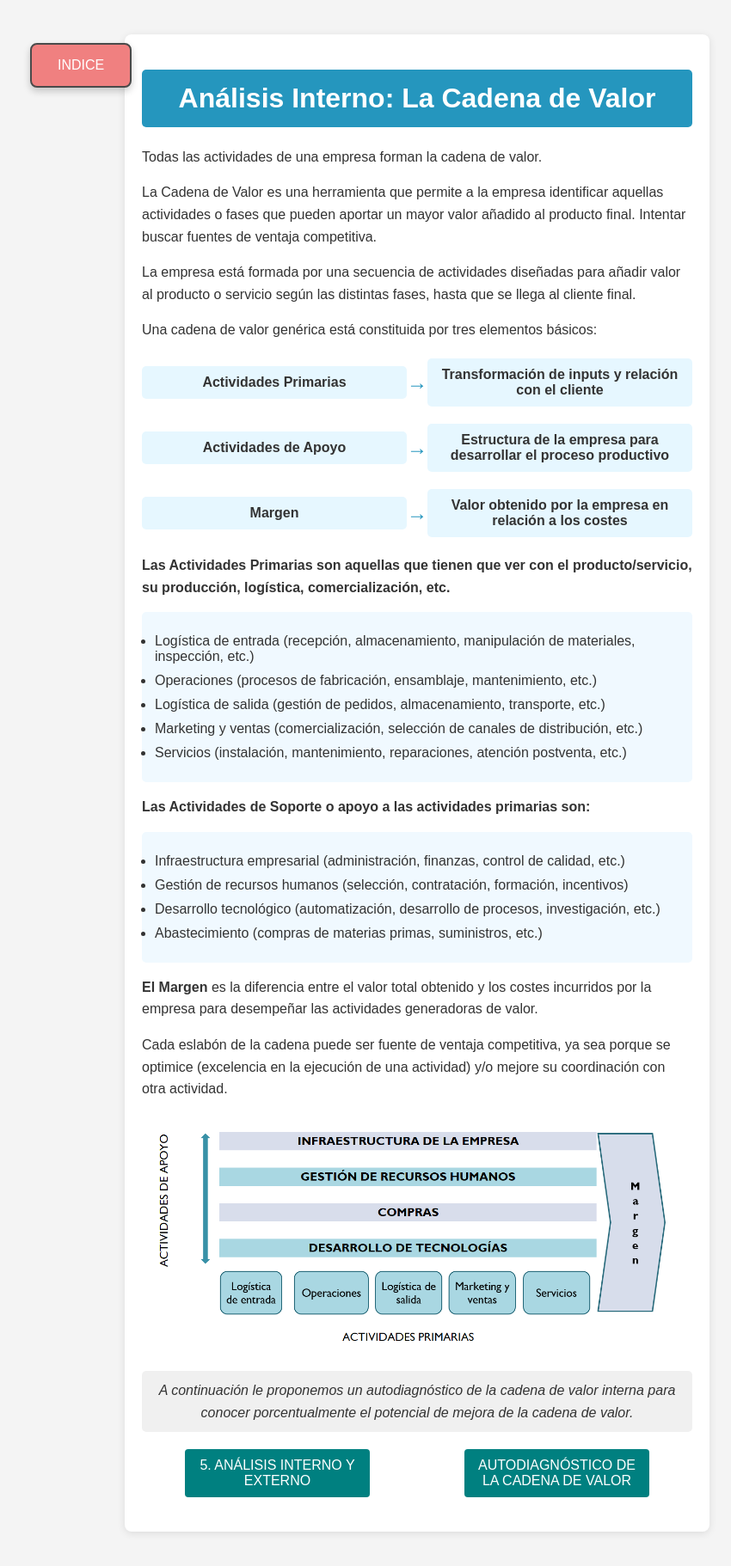
After one commit to ElvisValdivia/TG_Planeamiento_Luna_Mamani_Paja_Chino, a PHP site: page /Formularios/cadena.php in a window 1280 px wide. The commit adds this page. Shown: the whole page at 86% size, without its empty margins (155-1005 px from the left). Run offline with PHP 8.4, Linux system fonts and the light colour scheme.

Commit message:
Funcionalidad de diagnostico

```diff
--- /dev/null
+++ b/Sistema_de_Gestion_PETI/Formularios/cadena.php
@@ -0,0 +1,87 @@
+<!DOCTYPE html>
+<html lang="es">
+
+<head>
+    <meta charset="UTF-8">
+    <meta name="viewport" content="width=device-width, initial-scale=1.0">
+    <title>Análisis Interno: La Cadena de Valor</title>
+    <link rel="stylesheet" href="../css/cadena.css">
+</head>
+
+<body>
+    <a class="volver" href="../principal.php">INDICE</a>
+    <div class="container">
+        <h1>Análisis Interno: La Cadena de Valor</h1>
+        <p>Todas las actividades de una empresa forman la cadena de valor.</p>
+        <p>
+            La Cadena de Valor es una herramienta que permite a la empresa identificar aquellas actividades o fases
+            que pueden aportar un mayor valor añadido al producto final. Intentar buscar fuentes de ventaja competitiva.
+        </p>
+        <p>
+            La empresa está formada por una secuencia de actividades diseñadas para añadir valor al producto o servicio
+            según
+            las distintas fases, hasta que se llega al cliente final.
+        </p>
+        <p>Una cadena de valor genérica está constituida por tres elementos básicos:</p>
+
+        <!-- Representación de las Actividades Primarias y de Apoyo -->
+        <div class="flex-container">
+            <div class="flex-item">Actividades Primarias</div>
+            <div class="arrow">→</div>
+            <div class="flex-item">Transformación de inputs y relación con el cliente</div>
+        </div>
+
+        <div class="flex-container">
+            <div class="flex-item">Actividades de Apoyo</div>
+            <div class="arrow">→</div>
+            <div class="flex-item">Estructura de la empresa para desarrollar el proceso productivo</div>
+        </div>
+
+        <div class="flex-container">
+            <div class="flex-item">Margen</div>
+            <div class="arrow">→</div>
+            <div class="flex-item">Valor obtenido por la empresa en relación a los costes</div>
+        </div>
+
+        <h2>Las Actividades Primarias son aquellas que tienen que ver con el producto/servicio, su producción,
+            logística, comercialización, etc. </h2>
+        <ul>
+            <li>Logística de entrada (recepción, almacenamiento, manipulación de materiales, inspección, etc.)</li>
+            <li>Operaciones (procesos de fabricación, ensamblaje, mantenimiento, etc.)</li>
+            <li>Logística de salida (gestión de pedidos, almacenamiento, transporte, etc.)</li>
+            <li>Marketing y ventas (comercialización, selección de canales de distribución, etc.)</li>
+            <li>Servicios (instalación, mantenimiento, reparaciones, atención postventa, etc.)</li>
+        </ul>
+
+        <h2>Las Actividades de Soporte o apoyo a las actividades primarias son: </h2>
+        <ul>
+            <li>Infraestructura empresarial (administración, finanzas, control de calidad, etc.)</li>
+            <li>Gestión de recursos humanos (selección, contratación, formación, incentivos)</li>
+            <li>Desarrollo tecnológico (automatización, desarrollo de procesos, investigación, etc.)</li>
+            <li>Abastecimiento (compras de materias primas, suministros, etc.)</li>
+        </ul>
+
+        <p>
+            <strong>El Margen</strong> es la diferencia entre el valor total obtenido y los costes incurridos por la
+            empresa
+            para desempeñar las actividades generadoras de valor.
+        </p>
+
+        <p>Cada eslabón de la cadena puede ser fuente de ventaja competitiva, ya sea porque se optimice (excelencia en
+            la ejecución de una actividad) y/o mejore su coordinación con otra actividad.</p>
+
+        <img src="../Images/cuadro.png" class="imagen-cadena">
+        <p class="info-final">
+            A continuación le proponemos un autodiagnóstico de la cadena de valor interna para conocer porcentualmente
+            el potencial de mejora de la cadena de valor.
+        </p>
+
+        <div class="info-box">
+            <a class="info-item" href="../Formularios/analisisIE.php">5. ANÁLISIS INTERNO Y EXTERNO</a>
+            <a class="info-item" href="../Formularios/cadena_diagnostico.php">AUTODIAGNÓSTICO DE LA CADENA DE VALOR</a>
+        </div>
+
+    </div>
+</body>
+
+</html>
--- /dev/null
+++ b/Sistema_de_Gestion_PETI/css/cadena.css
@@ -0,0 +1,141 @@
+body {
+    font-family: Arial, sans-serif;
+    background-color: #f4f4f4;
+    margin: 0;
+    padding: 0;
+}
+
+.container {
+    width: 50%;
+    margin: auto;
+    padding: 20px;
+    background-color: #ffffff;
+    border-radius: 8px;
+    box-shadow: 0 2px 10px rgba(0, 0, 0, 0.1);
+    margin-top: 40px;
+    margin-bottom: 40px;
+}
+
+h1 {
+    background-color: #2596be;
+    color: white;
+    padding: 15px;
+    border-radius: 5px;
+    text-align: center;
+}
+
+h2 {
+    font-size: 16px;
+    line-height: 1.6;
+    font-weight: bold;
+    color: #333;
+}
+
+p {
+    font-size: 16px;
+    line-height: 1.6;
+    color: #333;
+}
+
+.flex-container {
+    display: flex;
+    align-items: center;
+    justify-content: space-between;
+    margin: 20px 0;
+}
+
+.flex-item {
+    background-color: #e6f7ff;
+    padding: 10px;
+    border-radius: 5px;
+    flex-basis: 45%;
+    text-align: center;
+    font-weight: bold;
+    color: #333;
+}
+
+.arrow {
+    font-size: 24px;
+    font-weight: bold;
+    color: #2596be;
+}
+
+ul {
+    background-color: #f0f9ff;
+    padding: 15px;
+    border-radius: 5px;
+}
+
+ul li {
+    margin: 10px 0;
+    color: #333;
+}
+
+strong {
+    color: #333;
+}
+
+.info-final {
+    margin-top: 20px;
+    background-color: #f0f0f0;
+    padding: 10px;
+    border-radius: 5px;
+    text-align: center;
+    color: #333;
+    font-style: italic;
+}
+
+.imagen-cadena {
+    display: block;
+    margin: 20px auto;
+    max-width: 100%;
+    height: auto;
+}
+
+.volver {
+    display: inline-block;
+    background-color: #f08080;
+    color: #ffffff;
+    padding: 15px 30px;
+    text-align: center;
+    text-decoration: none;
+    border-radius: 8px;
+    border: 2px solid #4a4a4a;
+    position: fixed;
+    top: 50px;
+    left: 190px;
+    box-shadow: 0 4px 8px rgba(0, 0, 0, 0.2);
+    transition: background-color 0.3s;
+}
+
+.volver:hover {
+    background-color: #ff6961;
+}
+
+.info-box {
+    display: grid;
+    grid-template-columns: 1fr 1fr;
+    gap: 10px;
+    margin: 20px 0;
+}
+
+.info-item {
+    display: block;
+    background-color: #008080;
+    color: #fff;
+    padding: 10px;
+    text-align: center;
+    border-radius: 4px;
+    cursor: pointer;
+    text-decoration: none;
+    margin-left: 50px;
+    margin-right: 50px;
+}
+
+.info-item:first-child {
+    grid-column: 1;
+}
+
+.info-item:last-child {
+    grid-column: 2;
+}
```
Also changed, not shown: Sistema_de_Gestion_PETI/Formularios/cadena_diagnostico.php (added, +95 -0 lines), Sistema_de_Gestion_PETI/css/cadena_diagnostico.css (added, +65 -0 lines), Sistema_de_Gestion_PETI/principal.php (+7 -7 lines), Sistema_de_Gestion_PETI/Images/cuadro.png (added).
